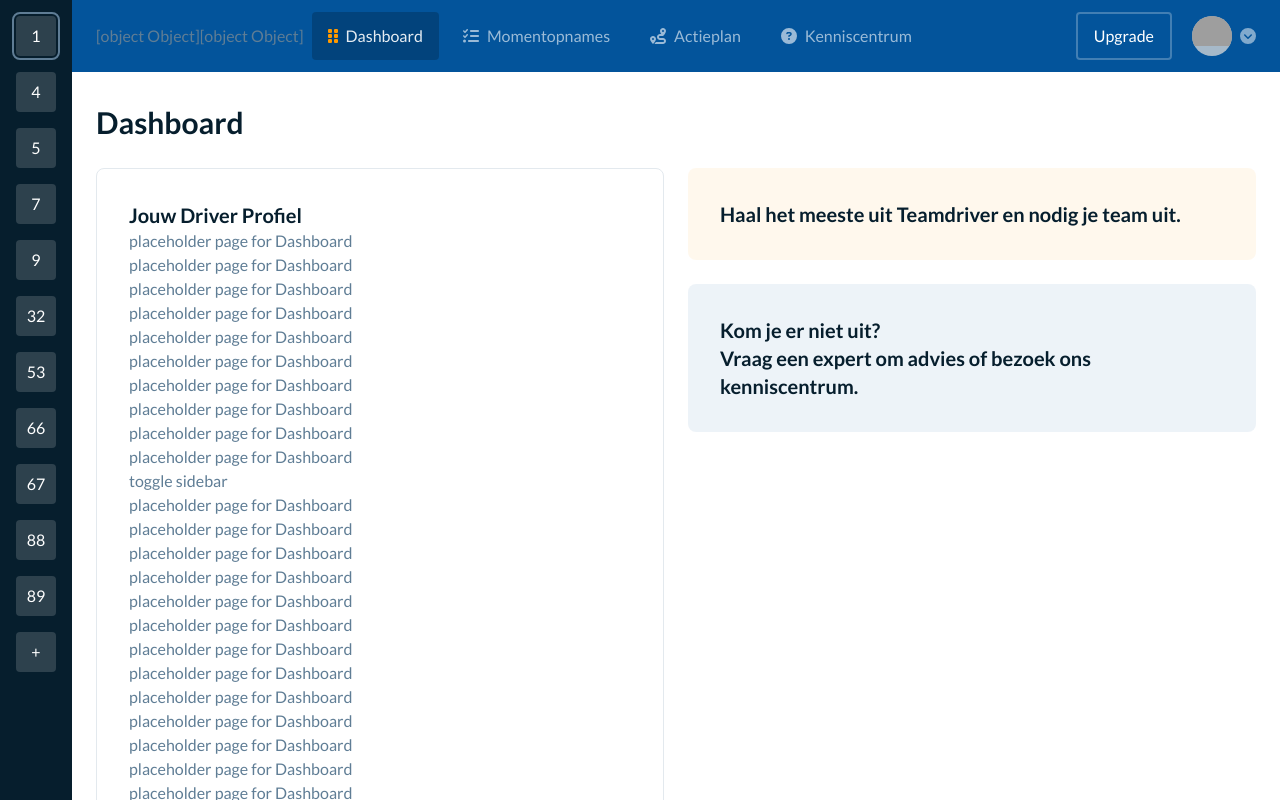
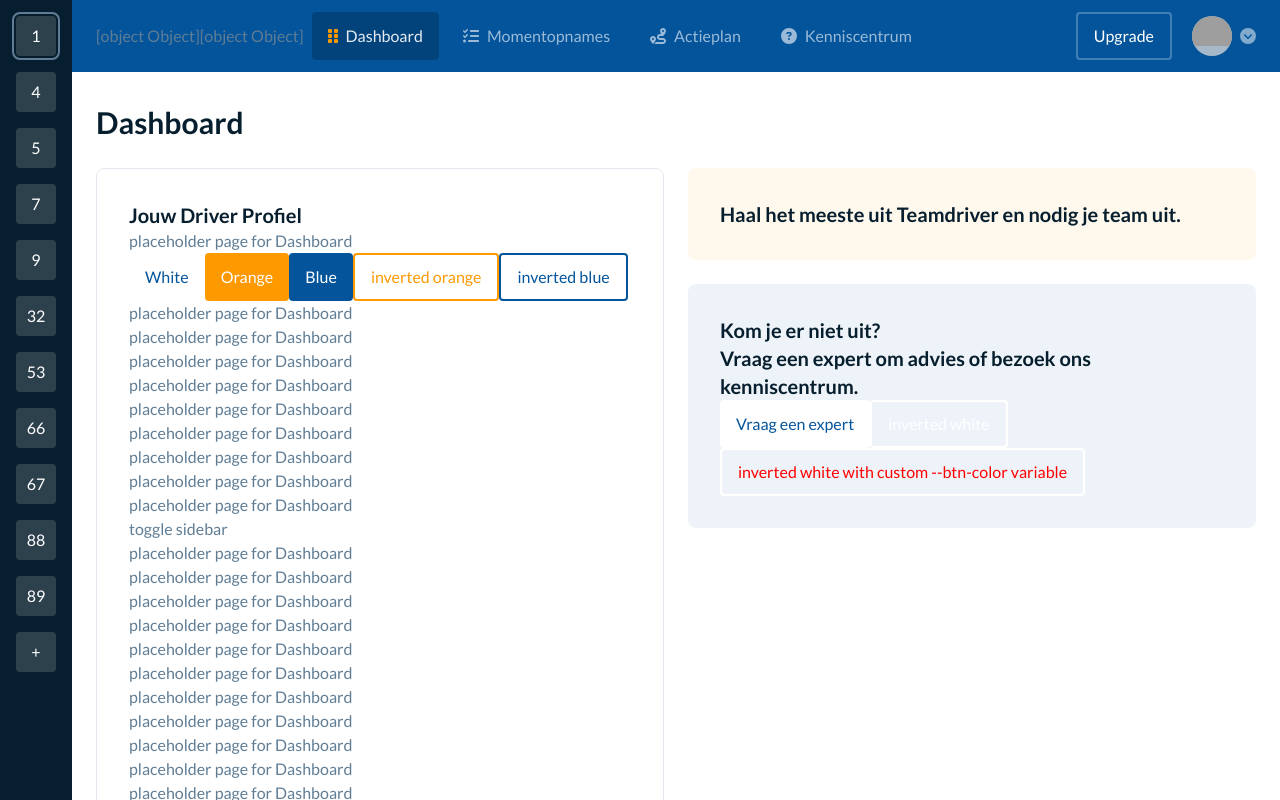
Before and after one commit to colintanw2w/nuxt-tea, a Nuxt app: page /dashboard in a window 1280 px wide. Shown: the top 800 px of the page. Built offline with nearby package versions, Linux system fonts and the light colour scheme; grey boxes are pictures that could not be loaded.

Commit message:
added inverted button styling; added colors to config

```diff
--- a/assets/scss/abstracts/_colors.scss
+++ b/assets/scss/abstracts/_colors.scss
@@ -1,15 +1,30 @@
 $map: (
-  /* #061e2d */ "blue-600": "203deg, 76%, 10%",
-  /* #2e414e */ "blue-500": "203deg, 26%, 24%",
-  /* #03569d */ "blue-400": "208deg, 96%, 31%",
-  /* #5f7d95 */ "blue-300": "207deg, 22%, 48%",
-  /* #a4c2db */ "blue-200": "207deg, 43%, 75%",
-  /* #ff9a00 */ "orange-500": "36deg, 100%, 48%",
-  /* #ff9a00 */ "orange-400": "36deg, 100%, 50%",
-  /* #00bcb4 */ "turquoise-400": "177deg, 100%, 37%",
-  /* a6b8c7 */ "gray-300": "207deg, 24%, 72%",
-  /* e3e9ee */ "gray-200": "207deg, 24%, 91%",
-  /* ebeff3 */ "gray-100": "210deg, 25%, 94%"
+  /* #061e2d */
+  "blue-600": "203deg, 76%, 10%",
+  /* #2e414e */
+  "blue-500": "203deg, 26%, 24%",
+  /* #03569d */
+  "blue-400": "208deg, 96%, 31%",
+  /* #5f7d95 */
+  "blue-300": "207deg, 22%, 48%",
+  /* #a4c2db */
+  "blue-200": "207deg, 43%, 75%",
+  /* #ff9a00 */
+  "orange-500": "36deg, 100%, 48%",
+  /* #ff9a00 */
+  "orange-400": "36deg, 100%, 50%",
+  /* #00bcb4 */
+  "turquoise-400": "177deg, 100%, 37%",
+  /* a6b8c7 */
+  "gray-300": "207deg, 24%, 72%",
+  /* e3e9ee */
+  "gray-200": "207deg, 24%, 91%",
+  /* ebeff3 */
+  "gray-100": "210deg, 25%, 94%",
+  /* fff */
+  "white": "0deg, 0%, 100%",
+  /* #000 */
+  "black": "0deg, 0%, 0%",
 );
 
 //#BDCBD7 input border color
--- a/assets/scss/components/_top-nav.scss
+++ b/assets/scss/components/_top-nav.scss
@@ -123,6 +123,7 @@
         @apply ml-auto mr-5 border-2;
         @apply border-white border-opacity-25;
         @apply text-white;
-        @apply py-2;
+        padding-top: 0.625rem;
+        padding-bottom: 0.625rem;
     }
 }
--- a/assets/scss/components/base/_button.scss
+++ b/assets/scss/components/base/_button.scss
@@ -1,23 +1,63 @@
 $map: (
-    "orange": (orange-400, orange-500),
-    "blue": (blue-400, blue-500)
+    "orange": (orange-400, orange-500, white, white),
+    "blue": (blue-400, blue-500, white, white),
+    "white": (white, gray-100, blue-400, blue-400),
 );
 
-.btn {
+.btn,
+button.btn,
+[type='button'].btn,
+[type='reset'].btn,
+[type='submit'].btn {
+    --btn-bg: hsl(var(--td-color-blue-400), var(--tw-bg-opacity));
+    --btn-bg-hover: hsl(var(--td-color-blue-500), var(--tw-bg-opacity));
+    --btn-color: var(--td-color-white);
+    --btn-color-hover: var(--td-color-white);
+
+    background-color: var(--btn-bg);
+    color: var(--btn-color);
     @apply border-0 px-4 py-3 rounded;
-    @apply flex items-center justify-center;
+    @apply inline-flex items-center justify-center;
+
+    &:hover {
+        background-color: var(--btn-bg-hover);
+        color: var(--btn-color-hover);
+    }
 
     @each $name,
     $val in $map {
         /* stylelint-disable scss/no-global-function-names */
-        $default: nth($val, 1);
+        $bgColor: nth($val, 1);
         $hover: nth($val, 2);
+        $text: nth($val, 3);
+        $hoverText: nth($val, 4);
         /* stylelint-enable scss/no-global-function-names */
 
         &.btn-#{$name} {
-            @apply bg-#{$default};
-            @apply text-white;
-            @apply hover:bg-#{$hover};
+            --btn-bg: hsl(var(--td-color-#{$bgColor}), var(--tw-bg-opacity));
+            --btn-color: hsl(var(--td-color-#{$text}), var(--tw-text-opacity));
+            --btn-bg-hover: hsl(var(--td-color-#{$hover}), var(--tw-bg-opacity));
+            --btn-color-hover: hsl(var(--td-color-#{$hoverText}), var(--tw-text-opacity));
+        }
+
+        &.btn-#{$name}.btn-inverted {
+            --btn-bg: hsl(var(--td-color-transparent));
+            --btn-color: hsl(var(--td-color-#{$bgColor}), var(--tw-bg-opacity));
+            --btn-bg-hover: hsl(var(--td-color-#{$bgColor}), var(--tw-bg-opacity));
+            --btn-color-hover: hsl(var(--td-color-#{$text}), var(--tw-text-opacity));
+            @apply border-2;
+            // padding for inverted buttons is custom because it needs to be padding - border width
+            padding-top: 0.625rem;
+            padding-bottom: 0.625rem;
+            ;
+            background-color: var(--td-color-transparent);
+            border-color: var(--btn-bg-hover);
+            color: var(--btn-color);
+
+            &:hover {
+                background-color: var(--btn-bg-hover);
+                color: var(--btn-color-hover);
+            }
         }
     }
 
--- a/components/base/Button.vue
+++ b/components/base/Button.vue
@@ -1,24 +1,27 @@
 <script setup lang="ts">
 
-type Color = 'orange' | 'blue' | 'transparent';
+type Color = 'orange' | 'blue' | 'white' | 'transparent';
 interface Props {
     color?: Color;
     full?: boolean;
     variant?: 'button' | 'link';
     to?: string;
+    inverted?: boolean;
 }
 
 const props = withDefaults(defineProps<Props>(), {
-    color: 'orange',
+    color: 'blue',
     full: false,
     variant: 'button',
-    to: null
+    to: null,
+    inverted: false
 });
 
 const cssClasses = computed(() => {
-    const colorClass = 'btn-' + props.color;
+    const colorClass = props.color ? 'btn-' + props.color : '';
     const widthClass = props.full ? 'w-full' : '';
-    return colorClass + ' ' + widthClass;
+    const invertedClass = props.inverted ? 'btn-inverted' : '';
+    return colorClass + ' ' + widthClass + '' + invertedClass;
 });
 </script>
 
--- a/pages/dashboard.vue
+++ b/pages/dashboard.vue
@@ -16,6 +16,21 @@ const sidebar = useSidebar();
                         Jouw Driver Profiel
                     </h2>
                     <p>placeholder page for Dashboard</p>
+                    <BaseButton color="white">
+                        White
+                    </BaseButton>
+                    <BaseButton color="orange">
+                        Orange
+                    </BaseButton>
+                    <BaseButton color="blue">
+                        Blue
+                    </BaseButton>
+                    <BaseButton color="orange" inverted>
+                        inverted orange
+                    </BaseButton>
+                    <BaseButton color="blue" inverted>
+                        inverted blue
+                    </BaseButton>
                     <p>placeholder page for Dashboard</p>
                     <p>placeholder page for Dashboard</p>
                     <p>placeholder page for Dashboard</p>
@@ -65,6 +80,15 @@ const sidebar = useSidebar();
                     <p class="h3">
                         Kom je er niet uit? <br>Vraag een expert om advies of bezoek ons kenniscentrum.
                     </p>
+                    <BaseButton color="white">
+                        Vraag een expert
+                    </BaseButton>
+                    <BaseButton color="white" inverted>
+                        inverted white
+                    </BaseButton>
+                    <BaseButton color="white" inverted style="--btn-color: red; --btn-color-hover: purple;">
+                        inverted white with custom --btn-color variable
+                    </BaseButton>
                 </BaseBox>
             </div>
         </div>
--- a/tailwind.config.js
+++ b/tailwind.config.js
@@ -7,8 +7,8 @@ module.exports = {
         colors: {
             transparent: 'transparent',
             current: 'currentColor',
-            white: '#ffffff',
-            black: '#000000',
+            white: 'hsl(var(--td-color-white), <alpha-value>)',
+            black: 'hsl(var(--td-color-black), <alpha-value>)',
             blue: {
                 DEFAULT: 'hsl(var(--td-color-blue-400), <alpha-value>)',
                 600: 'hsl(var(--td-color-blue-600), <alpha-value>)' /* heading, teams bar */,
```
